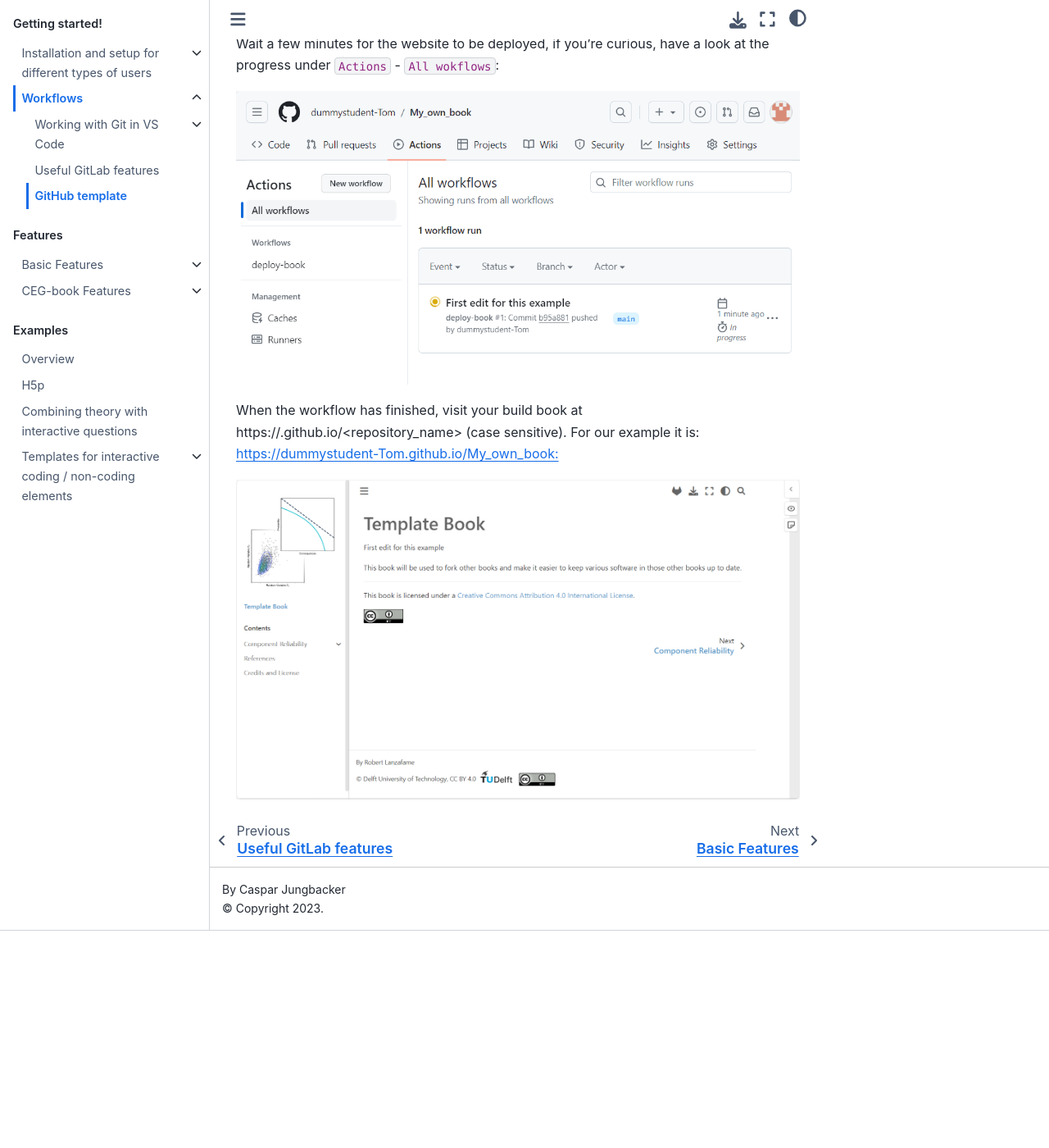
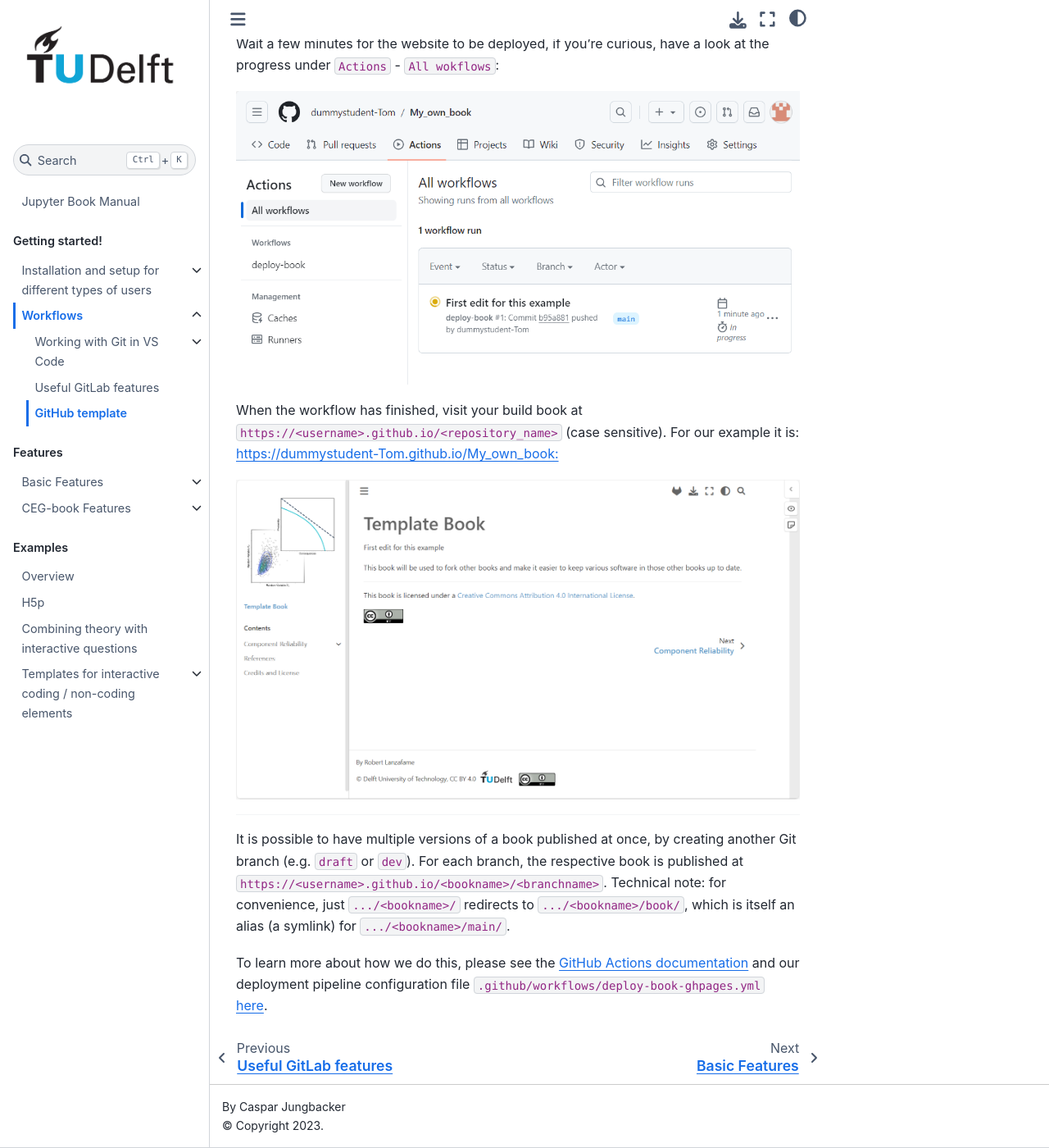
Before and after one commit to TeachBooks/mirror_teachbook_manual, a Jupyter Book: the page built from book/workflows/github.md, in a window 1280 px wide and 1400 px high, scrolled down 3294 px. Shown: the whole window at 82% size. Built offline with Jupyter Book 1.0.4 settings and Sphinx 7.4.7 and the Sphinx Book theme 1.1.4, drawn with Linux system fonts in a browser that asks for light colours; pages that are not in the unit, such as notebooks, are missing from menus; comment, search, counter and statistics services are not loaded; before the commit the page ends 4429 px from its top, so only the background shows below that.

Commit message:
docs: multiple branches

```diff
--- a/book/workflows/github.md
+++ b/book/workflows/github.md
@@ -29,6 +29,15 @@
 
 ![alt text](../images/image-8.png)
 
-When the workflow has finished, visit your build book at https://<username>.github.io/<repository_name> (case sensitive). For our example it is: https://dummystudent-Tom.github.io/My_own_book:
+When the workflow has finished, visit your build book at `https://<username>.github.io/<repository_name>` (case sensitive). For our example it is: https://dummystudent-Tom.github.io/My_own_book:
 
 ![alt text](../images/image-9.png)
+
+---
+
+It is possible to have multiple versions of a book published at once, by creating another Git branch (e.g. `draft` or `dev`).
+For each branch, the respective book is published at `https://<username>.github.io/<bookname>/<branchname>`.
+Technical note: for convenience, just `.../<bookname>/` redirects to `.../<bookname>/book/`, which is itself an alias (a symlink) for
+`.../<bookname>/main/`.
+
+To learn more about how we do this, please see the [GitHub Actions documentation](https://docs.github.com/en/actions) and our deployment pipeline configuration file `.github/workflows/deploy-book-ghpages.yml` [here](https://github.com/TeachBooks/template/blob/main/.github/workflows/deploy-book-ghpages.yml).
```
